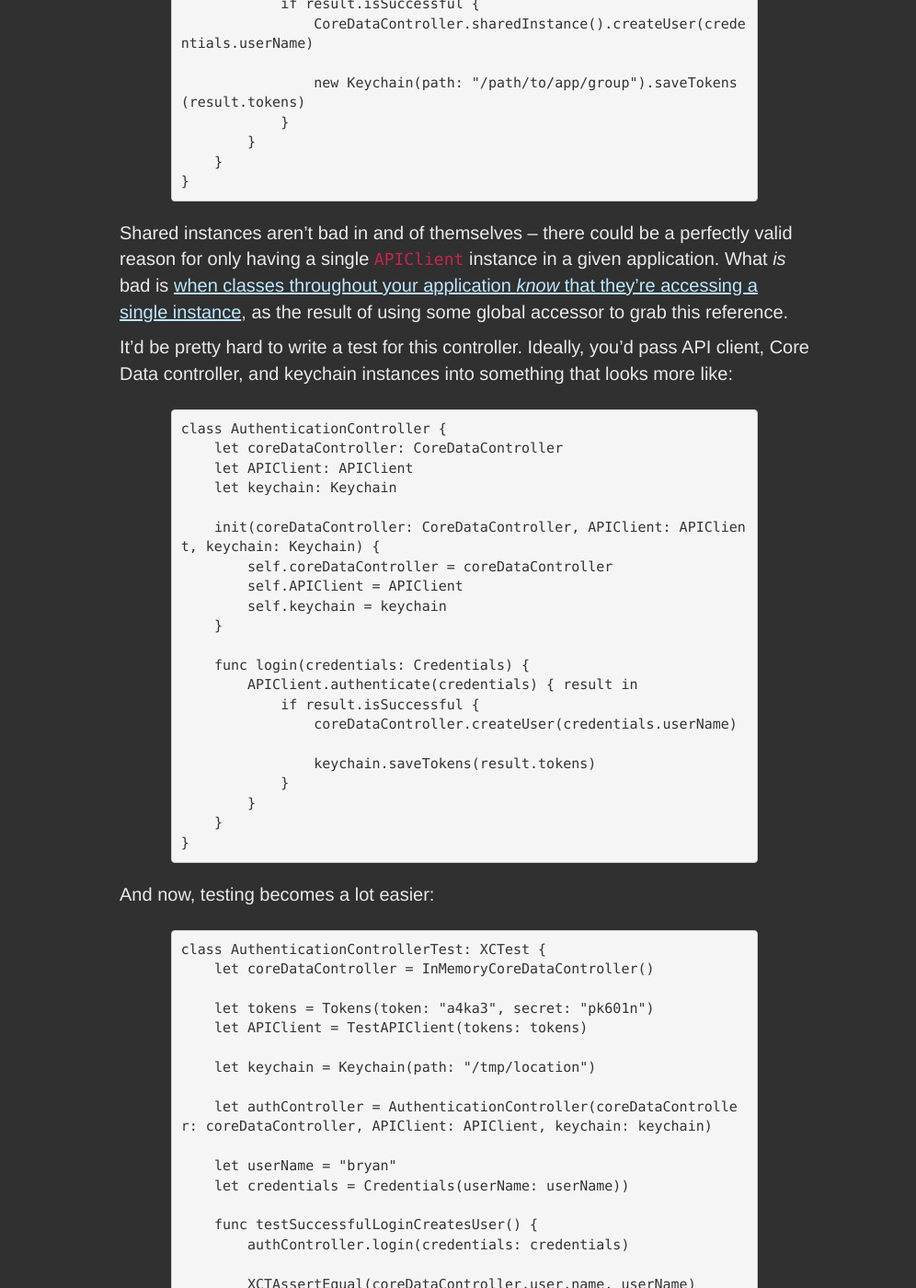
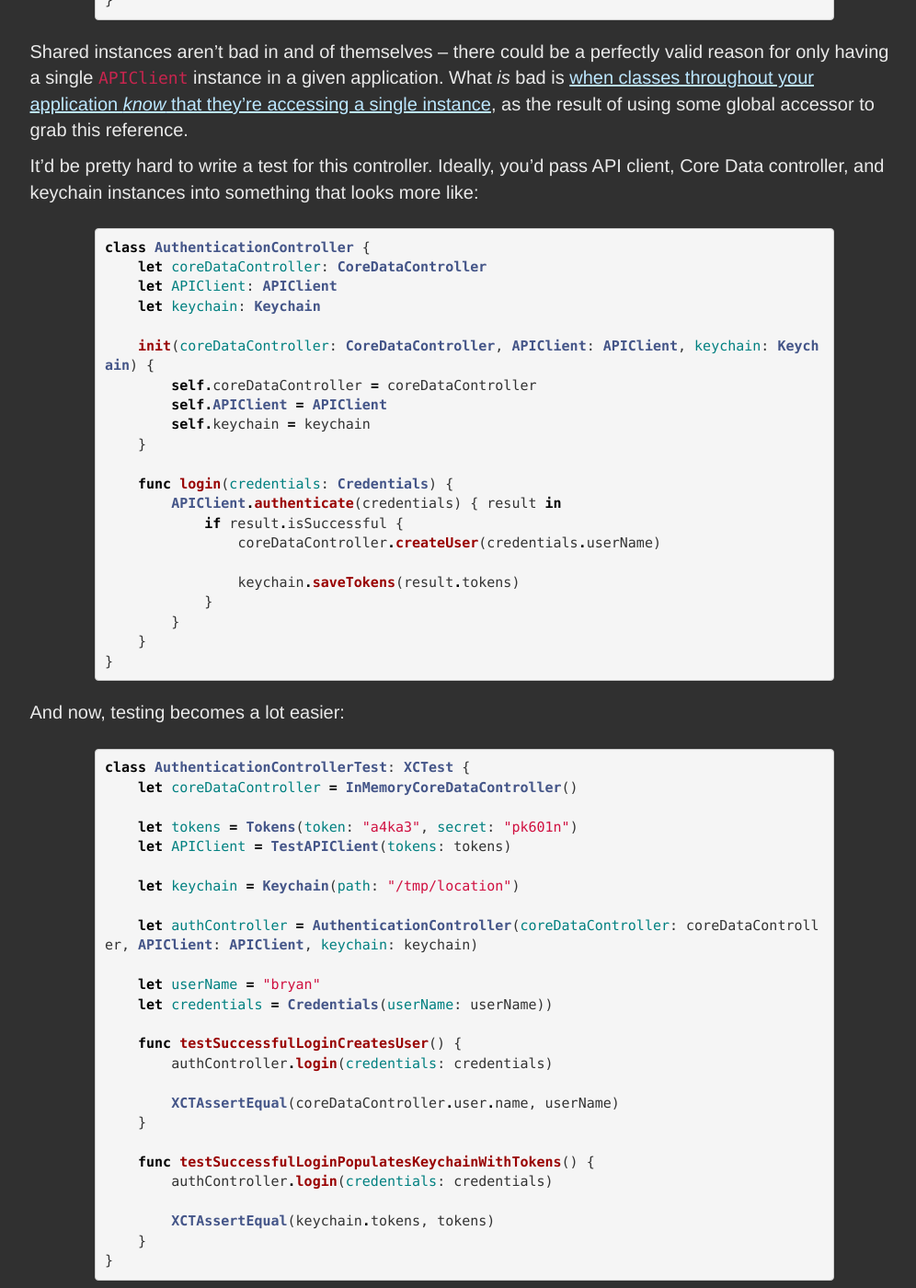
Before and after one commit to irace/irace.github.com, a Jekyll site: the page built from _posts/2015-05-20-glue-factories.md, in a window 1280 px wide and 1400 px high, scrolled down 1570 px. Shown: the whole window at 92% size, without its empty margins (135-1131 px from the left). Built offline with Jekyll 4.4.1, drawn with Linux system fonts in a browser that asks for light colours; nearby versions of some CDN libraries; some of the changed text lies outside the part shown.

Commit message:
Layout tweaks

```diff
--- a/_layouts/post.html
+++ b/_layouts/post.html
@@ -28,7 +28,8 @@
 
 <body>
   <div class="container">
-
+    <div class="row">
+      <div class="col-md-10 col-md-offset-1">
         <header>
           <div class="image-container">
             <a href="http://irace.me"><img src="/images/bryan.png"></a>
@@ -37,12 +38,11 @@
           <p><date><em>{{ page.date | date: '%B %d, %Y' }}</em></date></p>
         </header>
 
-    <div class="row">
-      <div class="col-md-8 col-md-offset-2">
+        <section>
           {{ content }}
         </section>
     </div>
-
+    </div>
   </div>
 
   <!--[if lt IE 9]>
--- a/_posts/2015-05-20-glue-factories.md
+++ b/_posts/2015-05-20-glue-factories.md
@@ -9,7 +9,7 @@
 
 Of course, code that reads from disk isn’t particularly testable. Rather than mock out the file system access, we’d create [factory](http://en.wikipedia.org/wiki/Factory_(object-oriented_programming)) classes that would simply read our config file and inject the values into our class’s constructor. In pseudocode, it’d look something like this:
 
-{% highlight text %}
+{% highlight swift %}
 class ObjectFactory {
     let properties: Properties
 
@@ -31,7 +31,7 @@
 
 When working on a legacy iOS codebase, you likely have a number of intertwined, coupled dependencies that aren’t particularly testable. Maybe you have a single Core Data controller, or a shared API client instance. Similarly, maybe your user defaults and keychain are stored in an app group that doesn’t particularly lend itself to easily unit testing. Your class might look something like this:
 
-{% highlight text %}
+{% highlight swift %}
 class AuthenticationController {
     func login(credentials: Credentials) {
         APIClient.sharedInstance().authenticate(credentials) { result in
@@ -49,7 +49,7 @@
 
 It’d be pretty hard to write a test for this controller. Ideally, you’d pass API client, Core Data controller, and keychain instances into something that looks more like:
 
-{% highlight text %}
+{% highlight swift %}
 class AuthenticationController {
     let coreDataController: CoreDataController
     let APIClient: APIClient
@@ -75,7 +75,7 @@
 
 And now, testing becomes a lot easier:
 
-{% highlight text %}
+{% highlight swift %}
 class AuthenticationControllerTest: XCTest {
     let coreDataController = InMemoryCoreDataController()
 
@@ -107,7 +107,7 @@
 
 Let’s assume that – despite how nice it’d be – that it isn’t practical at this point in time for us to rewrite our application to make it particularly easy to get rid of all of these `sharedInstance` accessors. <mark>Introducing a factory is an easy way to avoid reworking our application to go all-in on dependency injection, but still keep our class’s logic isolated and testable.</mark>
 
-{% highlight text %}
+{% highlight swift %}
 class AuthenticationControllerFactory {
     class func authenticationController() -> AuthenticationController {
         return AuthenticationController(
```
Also changed, not shown: _posts/2015-05-20-inversion-of-view-controllers.md (+1 -3 lines). Lines whose indentation alone changed are shown as unchanged.
